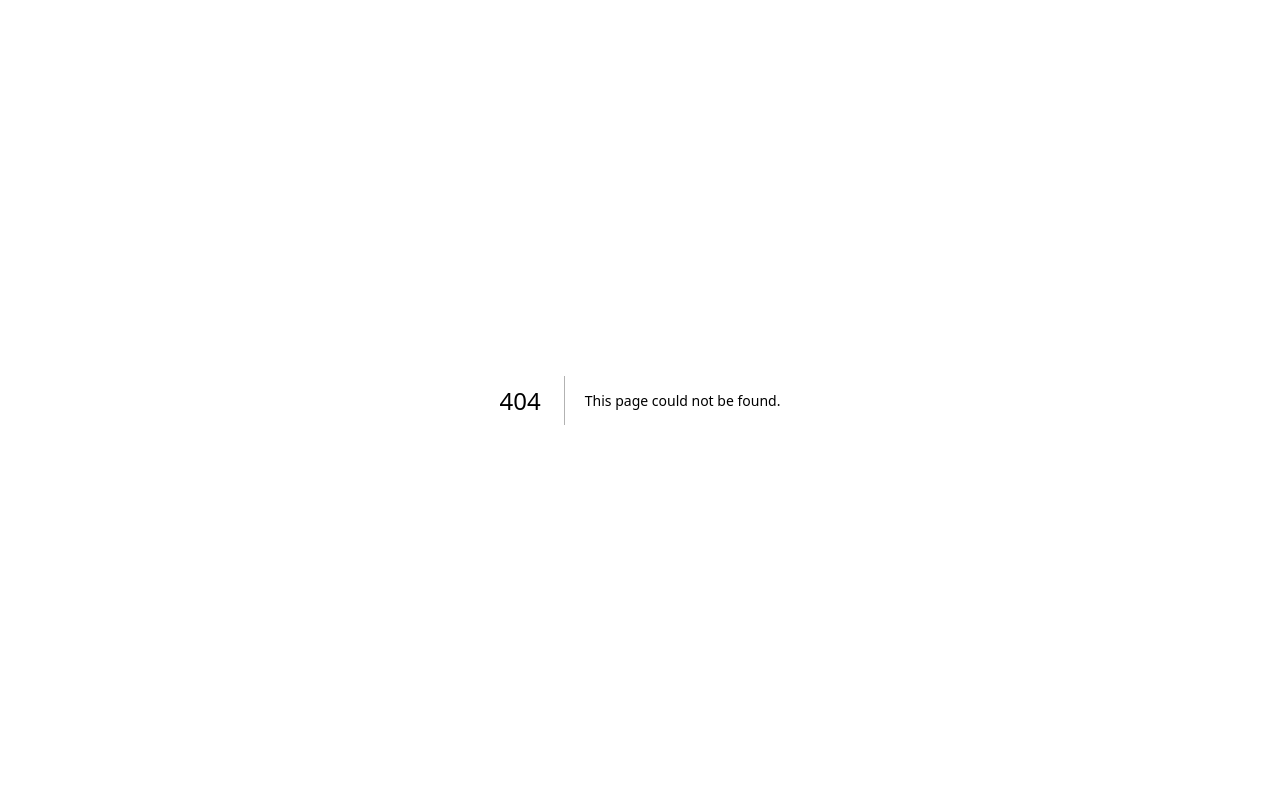
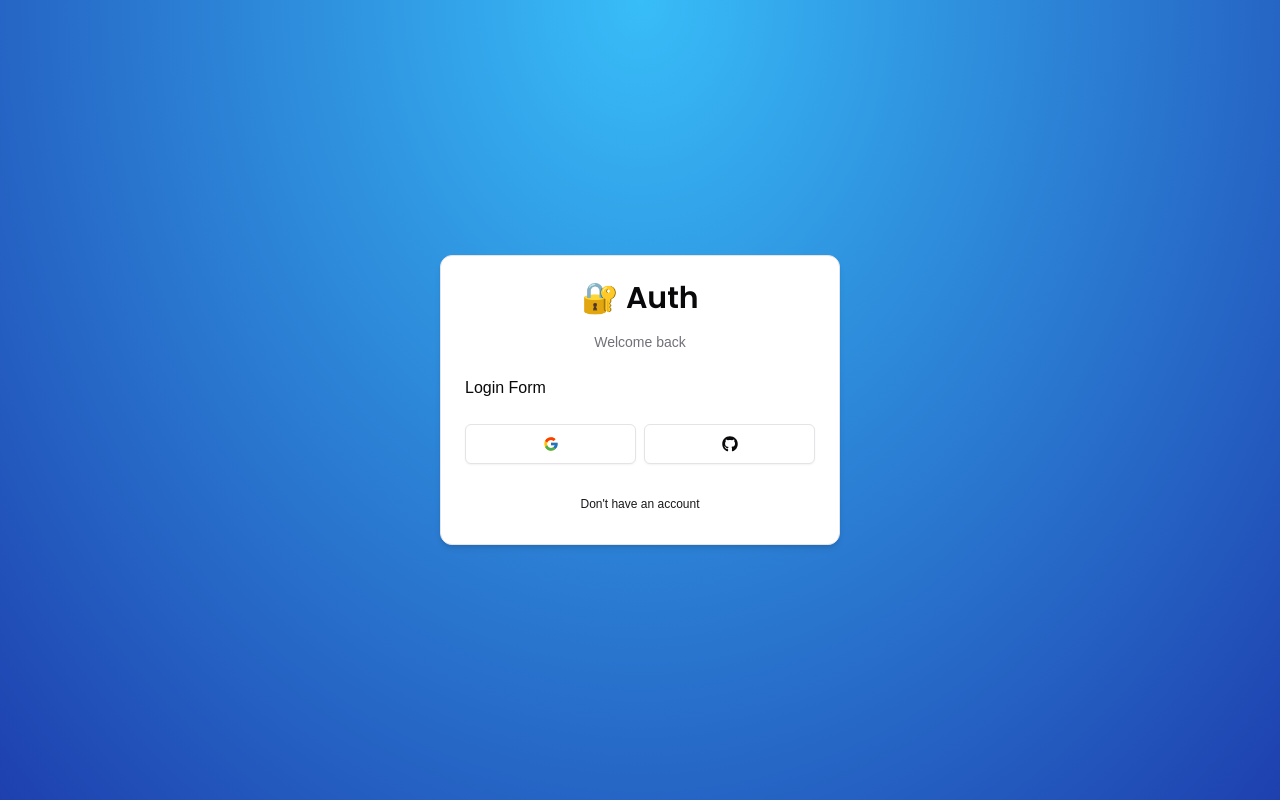
Before and after one commit to yntpdotme/authjs-mastery, a Next.js app: page /auth/login in a window 1280 px wide. Before the commit this address had no page. Built offline with nearby package versions, Linux system fonts and the light colour scheme.

Commit message:
feat: build reusable components for auth form

```diff
--- a/package.json
+++ b/package.json
@@ -16,6 +16,7 @@
     "next": "15.0.3",
     "react": "19.0.0-rc-66855b96-20241106",
     "react-dom": "19.0.0-rc-66855b96-20241106",
+    "react-icons": "^5.3.0",
     "tailwind-merge": "^2.5.4",
     "tailwindcss-animate": "^1.0.7"
   },
--- /dev/null
+++ b/src/app/auth/layout.tsx
@@ -0,0 +1,11 @@
+import React from 'react';
+
+const AuthLayout = ({children}: {children: React.ReactNode}) => {
+	return (
+		<div className="h-full flex items-center justify-center bg-[radial-gradient(ellipse_at_top,_var(--tw-gradient-stops))] from-sky-400 to to-blue-800">
+			{children}
+		</div>
+	);
+};
+
+export default AuthLayout;
--- /dev/null
+++ b/src/app/auth/login/page.tsx
@@ -0,0 +1,10 @@
+import { LoginForm } from "@/components/auth/login-form"
+
+
+const LoginPage = () => {
+  return (
+    <LoginForm />
+  )
+}
+
+export default LoginPage
--- /dev/null
+++ b/src/components/auth/back-button.tsx
@@ -0,0 +1,15 @@
+import {Button} from '@/components/ui/button';
+import Link from 'next/link';
+
+type BackButtonProps = {
+	href: string;
+	label: string;
+};
+
+export const BackButton = ({href, label}: BackButtonProps) => {
+	return (
+		<Button variant="link" className="font-normal w-full" size="sm" asChild>
+			<Link href={href}>{label}</Link>
+		</Button>
+	);
+};
--- /dev/null
+++ b/src/components/auth/card-wrapper.tsx
@@ -0,0 +1,39 @@
+'use client';
+
+import {BackButton} from '@/components/auth/back-button';
+import {Header} from '@/components/auth/header';
+import {Social} from '@/components/auth/social';
+import {Card, CardContent, CardFooter, CardHeader} from '@/components/ui/card';
+
+type CardWrapperProps = {
+	children: React.ReactNode;
+	headerLabel: string;
+	backButtonLabel: string;
+	backButtonHref: string;
+	showSocial?: boolean;
+};
+
+export const CardWrapper = ({
+	children,
+	headerLabel,
+	backButtonLabel,
+	backButtonHref,
+	showSocial,
+}: CardWrapperProps) => {
+	return (
+		<Card className="w-[400px] shadow-md">
+			<CardHeader>
+				<Header label={headerLabel} />
+			</CardHeader>
+			<CardContent>{children}</CardContent>
+			{showSocial && (
+				<CardFooter>
+					<Social />
+				</CardFooter>
+			)}
+			<CardFooter>
+				<BackButton label={backButtonLabel} href={backButtonHref} />
+			</CardFooter>
+		</Card>
+	);
+};
--- /dev/null
+++ b/src/components/auth/header.tsx
@@ -0,0 +1,20 @@
+import {cn} from '@/lib/utils';
+import {Poppins} from 'next/font/google';
+
+const font = Poppins({
+	subsets: ['latin'],
+	weight: ['600'],
+});
+
+type HeaderProps = {
+	label: string;
+};
+
+export const Header = ({label}: HeaderProps) => {
+	return (
+		<div className="w-full flex flex-col gap-y-4 items-center justify-center">
+			<h1 className={cn('text-3xl font-semibold', font.className)}>🔐 Auth</h1>
+			<p className="text-muted-foreground text-sm">{label}</p>
+		</div>
+	);
+};
--- /dev/null
+++ b/src/components/auth/login-form.tsx
@@ -0,0 +1,14 @@
+import {CardWrapper} from '@/components/auth/card-wrapper';
+
+export const LoginForm = () => {
+	return (
+		<CardWrapper
+			headerLabel="Welcome back"
+			backButtonLabel="Don't have an account"
+			backButtonHref="/auth/register"
+			showSocial
+		>
+			Login Form
+		</CardWrapper>
+	);
+};
--- /dev/null
+++ b/src/components/auth/social.tsx
@@ -0,0 +1,29 @@
+'use client';
+
+import {Button} from '@/components/ui/button';
+import {FaGithub} from 'react-icons/fa';
+import {FcGoogle} from 'react-icons/fc';
+
+export const Social = () => {
+	return (
+		<div className="flex items-center w-full gap-x-2">
+			<Button
+				size="lg"
+				className="w-full"
+				variant="outline"
+				onClick={() => ({})}
+			>
+				<FcGoogle className="size-5" />
+			</Button>
+
+			<Button
+				size="lg"
+				className="w-full"
+				variant="outline"
+				onClick={() => ({})}
+			>
+				<FaGithub className="size-5" />
+			</Button>
+		</div>
+	);
+};
--- /dev/null
+++ b/src/components/ui/card.tsx
@@ -0,0 +1,76 @@
+import * as React from "react"
+
+import { cn } from "@/lib/utils"
+
+const Card = React.forwardRef<
+  HTMLDivElement,
+  React.HTMLAttributes<HTMLDivElement>
+>(({ className, ...props }, ref) => (
+  <div
+    ref={ref}
+    className={cn(
+      "rounded-xl border bg-card text-card-foreground shadow",
+      className
+    )}
+    {...props}
+  />
+))
+Card.displayName = "Card"
+
+const CardHeader = React.forwardRef<
+  HTMLDivElement,
+  React.HTMLAttributes<HTMLDivElement>
+>(({ className, ...props }, ref) => (
+  <div
+    ref={ref}
+    className={cn("flex flex-col space-y-1.5 p-6", className)}
+    {...props}
+  />
+))
+CardHeader.displayName = "CardHeader"
+
+const CardTitle = React.forwardRef<
+  HTMLDivElement,
+  React.HTMLAttributes<HTMLDivElement>
+>(({ className, ...props }, ref) => (
+  <div
+    ref={ref}
+    className={cn("font-semibold leading-none tracking-tight", className)}
+    {...props}
+  />
+))
+CardTitle.displayName = "CardTitle"
+
+const CardDescription = React.forwardRef<
+  HTMLDivElement,
+  React.HTMLAttributes<HTMLDivElement>
+>(({ className, ...props }, ref) => (
+  <div
+    ref={ref}
+    className={cn("text-sm text-muted-foreground", className)}
+    {...props}
+  />
+))
+CardDescription.displayName = "CardDescription"
+
+const CardContent = React.forwardRef<
+  HTMLDivElement,
+  React.HTMLAttributes<HTMLDivElement>
+>(({ className, ...props }, ref) => (
+  <div ref={ref} className={cn("p-6 pt-0", className)} {...props} />
+))
+CardContent.displayName = "CardContent"
+
+const CardFooter = React.forwardRef<
+  HTMLDivElement,
+  React.HTMLAttributes<HTMLDivElement>
+>(({ className, ...props }, ref) => (
+  <div
+    ref={ref}
+    className={cn("flex items-center p-6 pt-0", className)}
+    {...props}
+  />
+))
+CardFooter.displayName = "CardFooter"
+
+export { Card, CardHeader, CardFooter, CardTitle, CardDescription, CardContent }
```
Also changed, not shown: 1 other file (tests, documents, lock files or other folders).
